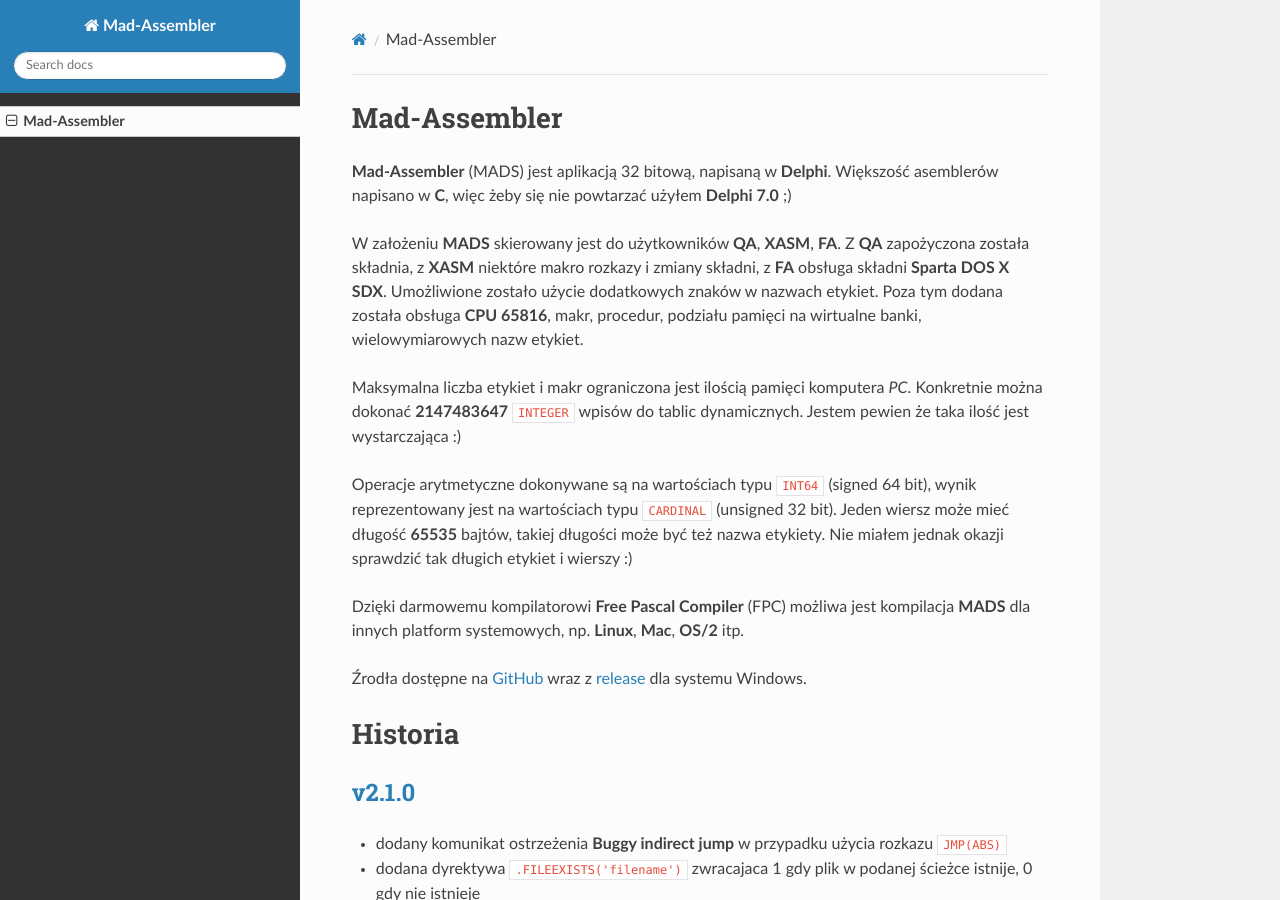
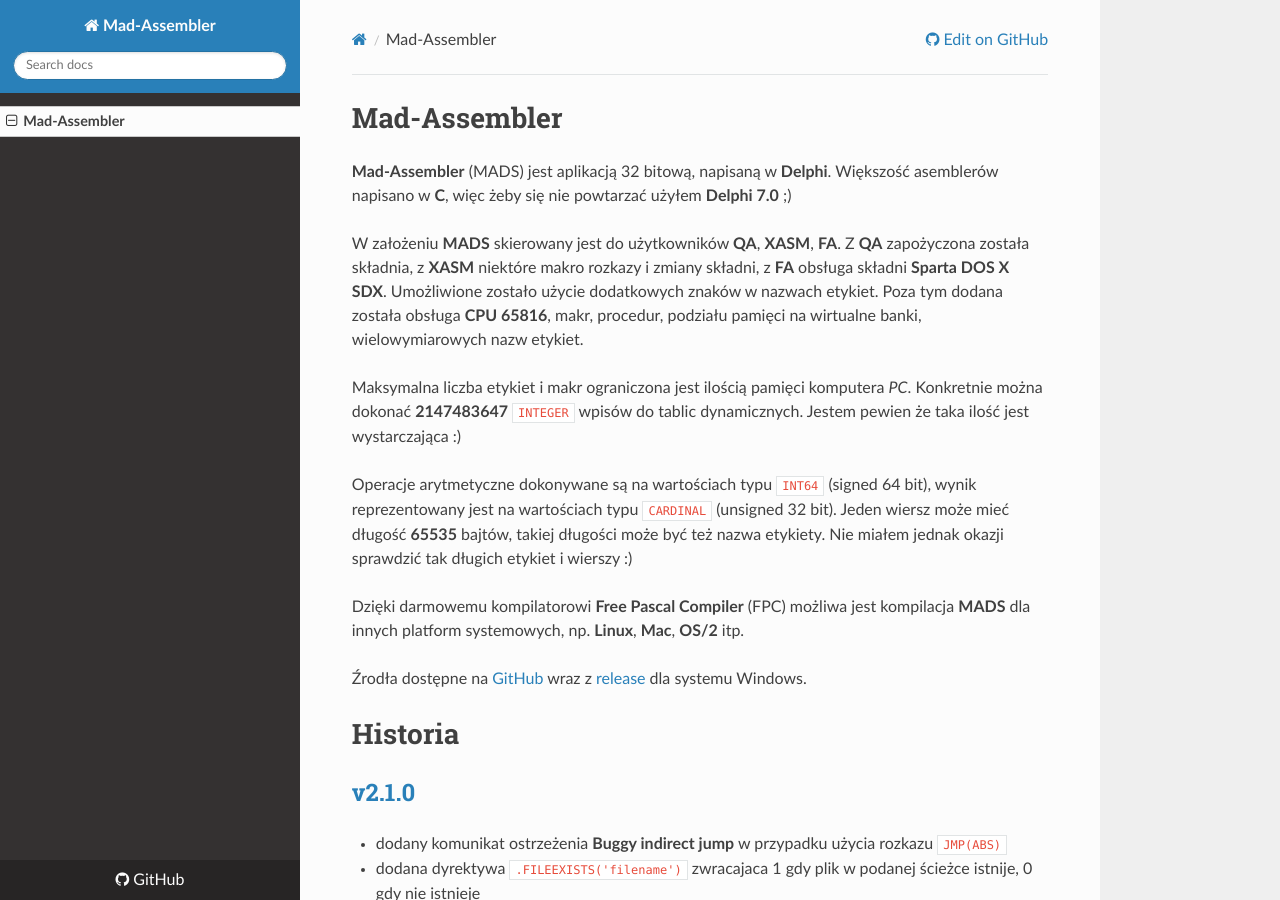
Before and after one commit to tebe6502/mad-assembler-mkdocs, an MkDocs documentation site: the page built from docs/index.md, in a window 1280 px wide and 900 px high. Built offline with MkDocs 1.6.1, drawn with Linux system fonts in a browser that asks for light colours; nearby versions of some CDN libraries; some of the changed lines change nothing that is shown.

Commit message:
update config

```diff
--- a/mkdocs.yml
+++ b/mkdocs.yml
@@ -2,6 +2,8 @@
 site_author: TeBe
 site_description: "Mad-Assembler Dokumentacja"
 site_keyword: "cross-compiler"
+
+repo_url: https://github.com/tebe6502/Mad-Assembler
 
 theme:
     name: readthedocs
```
